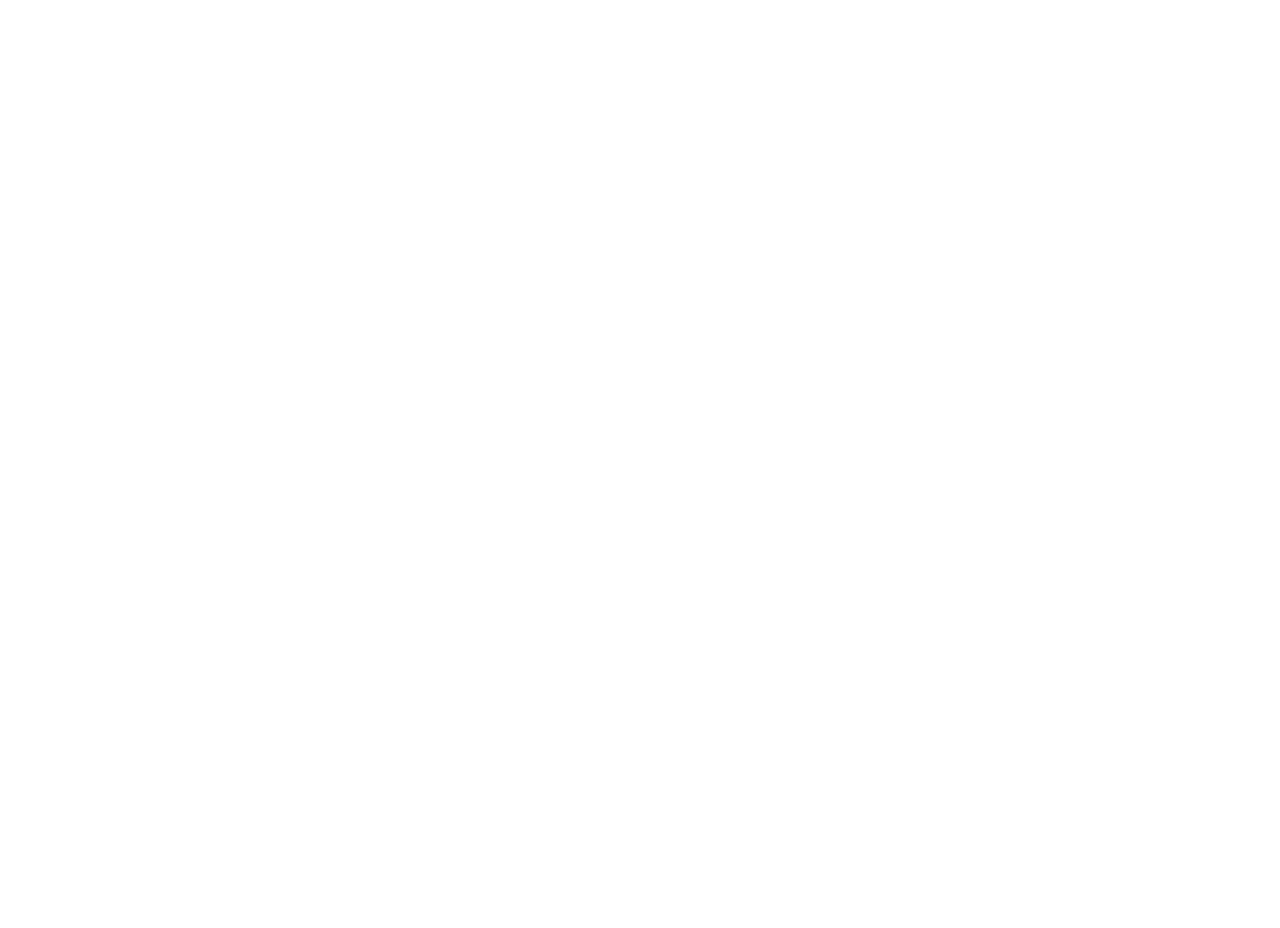
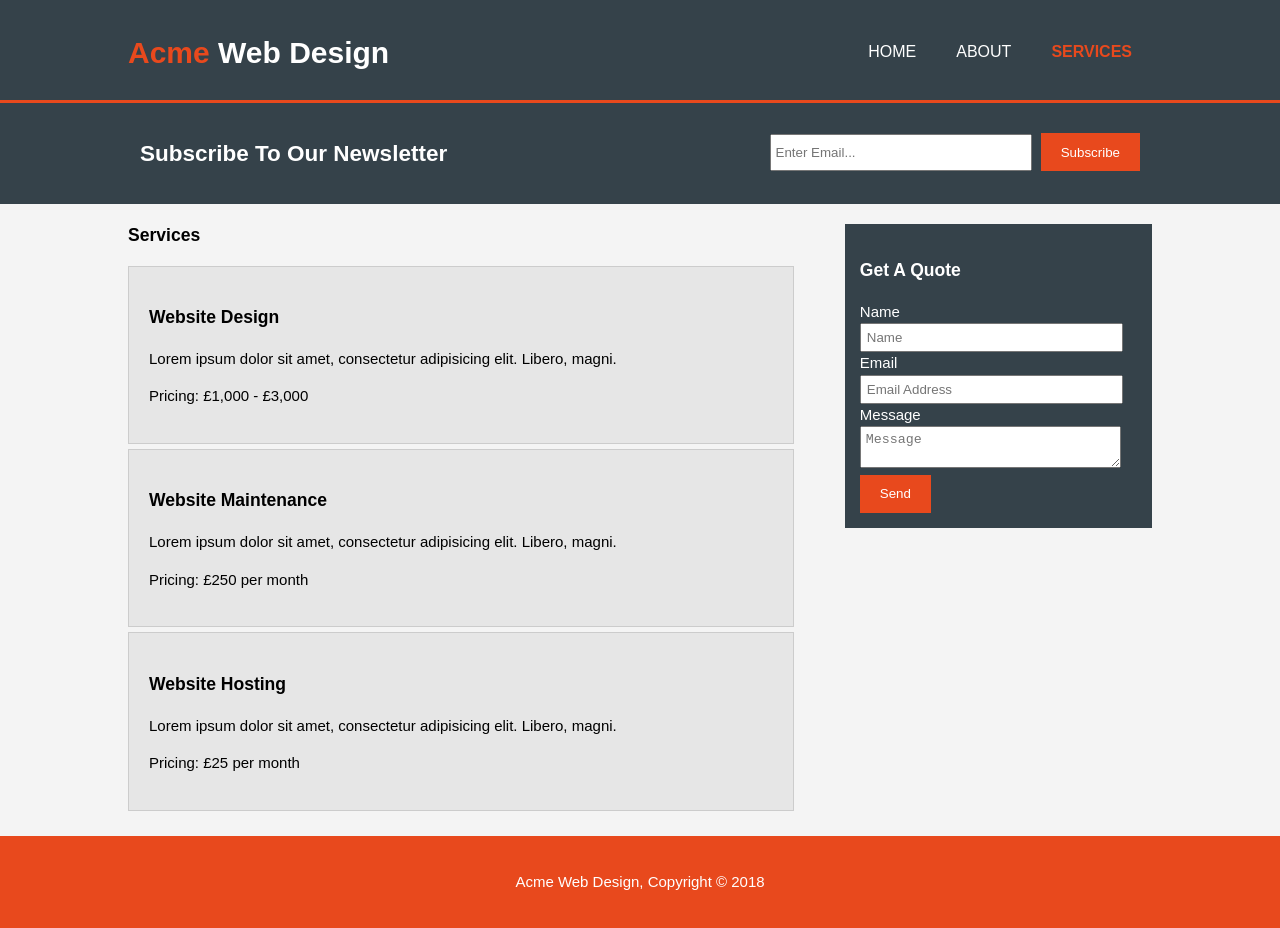
Before and after one commit to kyomu2010/Responsive-HTML5-Demo-Website, a plain HTML site: page services.html in a window 1280 px wide. Before the commit the page ends 800 px from the top, so only its background shows below. Drawn offline with Linux system fonts and the light colour scheme.

Commit message:
added services.html, updated style.css with media queries

```diff
--- a/css/style.css
+++ b/css/style.css
@@ -153,10 +153,24 @@ aside#sidebar {
 	margin-top: 10px;
 }
 
+aside#sidebar .quote input, aside#sidebar .quote textarea {
+	width: 90%;
+	padding: 5px;
+}
+
 /* Main-col */
 article#main-col {
 	float: left;
 	width: 65%;
+}
+
+/* Services */
+ul#services li {
+	list-style: none;
+	padding: 20px;
+	border: #ccc solid 1px;
+	margin-bottom: 5px;
+	background: #e6e6e6;
 }
 
 /* Footer */
@@ -167,3 +181,38 @@ footer {
 	background-color: #e8491d;
 	text-align: center;
 }
+
+/* Media Queries */
+@media(max-width: 768px) {
+	header #branding,
+	header nav,
+	header nav li,
+	#newsletter h1,
+	#newsletter form,
+	#boxes .box,
+	article#main-col,
+	aside#sidebar {
+		float: none;
+		text-align: center;
+		width: 100%;
+	}
+
+	header {
+		padding-bottom: 20px;
+	}
+
+	#showcase h1 {
+		margin-top: 40px;
+	}
+
+	#newsletter button, .quote button {
+		display: block;
+		width: 100%;
+	}
+
+	#newsletter form input[type="email"], .quote input,
+	.quote textarea {
+		width: 100%;
+		margin-bottom: 5px;
+	}
+}
--- a/services.html
+++ b/services.html
@@ -0,0 +1,94 @@
+<!DOCTYPE html>
+<html lang="en">
+<head>
+	<meta charset="UTF-8">
+	<meta name="viewport" content="width=device-width">
+	<meta name="description" content="Affordable and professional web design">
+	<meta name="keywords" content="web design, affordable web design, professional web design">
+	<meta name="author" content="Mark Smart">
+	<title>Acme Web Design | Services</title>
+	<link rel="stylesheet" type="text/css" href="./css/style.css">
+</head>
+<body>
+
+	<!-- Header -->
+	<header>
+		<div class="container">
+			<div id="branding">
+				<h1><span class="highlight">Acme</span> Web Design</h1>
+			</div>
+			<nav>
+				<ul>
+					<li><a href="index.html">Home</a></li>
+					<li><a href="about.html">About</a></li>
+					<li class="current"><a href="services.html">Services</a></li>
+				</ul>
+			</nav>
+		</div>
+	</header>
+
+	<!-- Newsletter -->
+	<section id="newsletter">
+		<div class="container">
+			<h1>Subscribe To Our Newsletter</h1>
+			<form>
+				<input type="email" placeholder="Enter Email...">
+				<button type="submit" class="button_1">Subscribe</button>
+			</form>
+		</div>
+	</section>
+
+	<!-- Main -->
+	<section id="main">
+		<div class="container">
+			<article id="main-col">
+				<h1 class="page-title">Services</h1>
+				<ul id="services">
+					<li>
+						<h3>Website Design</h3>
+						<p>Lorem ipsum dolor sit amet, consectetur adipisicing elit. Libero, magni.</p>
+						<p>Pricing: £1,000 - £3,000</p>
+					</li>
+					<li>
+						<h3>Website Maintenance</h3>
+						<p>Lorem ipsum dolor sit amet, consectetur adipisicing elit. Libero, magni.</p>
+						<p>Pricing: £250 per month</p>
+					</li>
+					<li>
+						<h3>Website Hosting</h3>
+						<p>Lorem ipsum dolor sit amet, consectetur adipisicing elit. Libero, magni.</p>
+						<p>Pricing: £25 per month</p>
+					</li>
+				</ul>
+			</article>
+
+			<!-- Sidebar -->
+			<aside id="sidebar">
+				<div class="dark">
+					<h3>Get A Quote</h3>
+					<form class="quote">
+						<div>
+							<label>Name</label><br>
+							<input type="text" placeholder="Name">
+						</div>
+						<div>
+							<label>Email</label><br>
+							<input type="email" placeholder="Email Address">
+						</div>
+						<div>
+							<label>Message</label><br>
+							<textarea placeholder="Message"></textarea>
+						</div>
+						<button class="button_1" type="submit">Send</button>
+					</form>
+				</div>
+			</aside>
+		</div>
+	</section>
+
+	<!-- Footer -->
+	<footer>
+		<p>Acme Web Design, Copyright &copy; 2018</p>
+	</footer>
+</body>
+</html>
```
